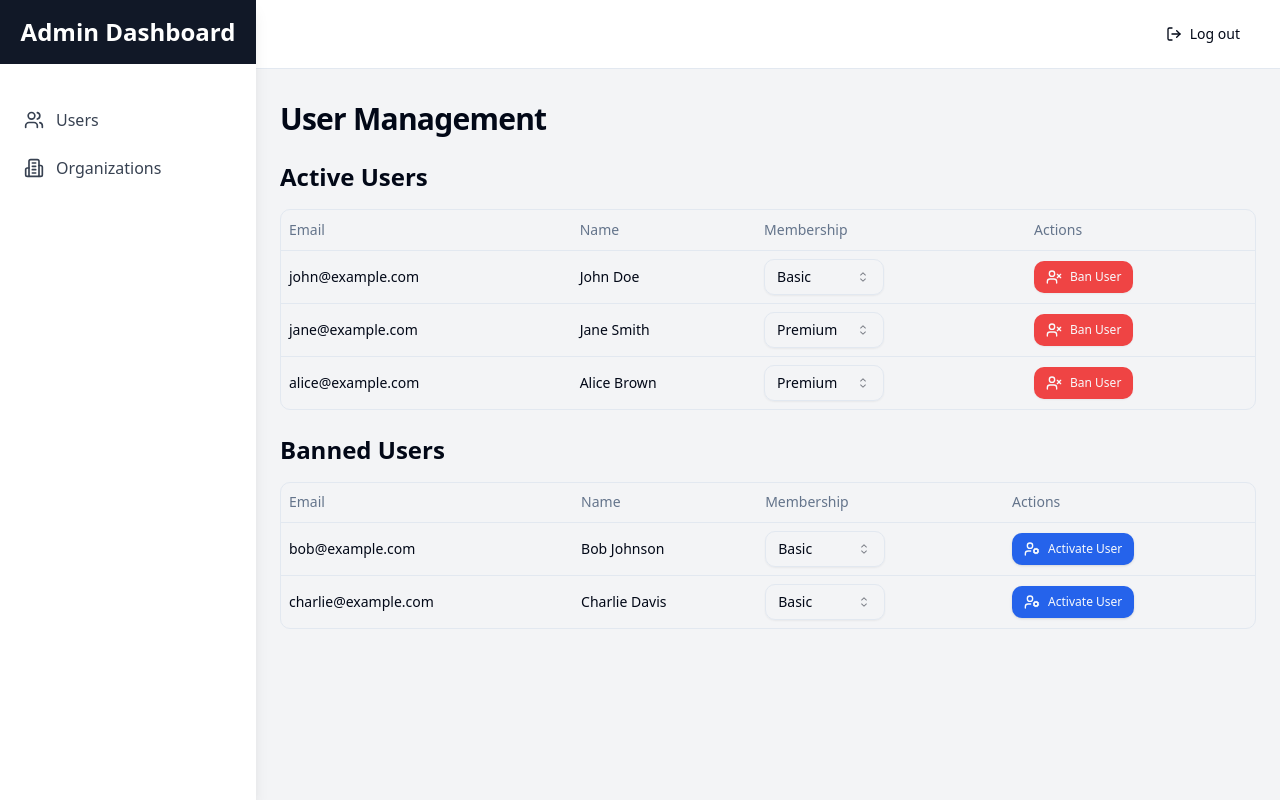
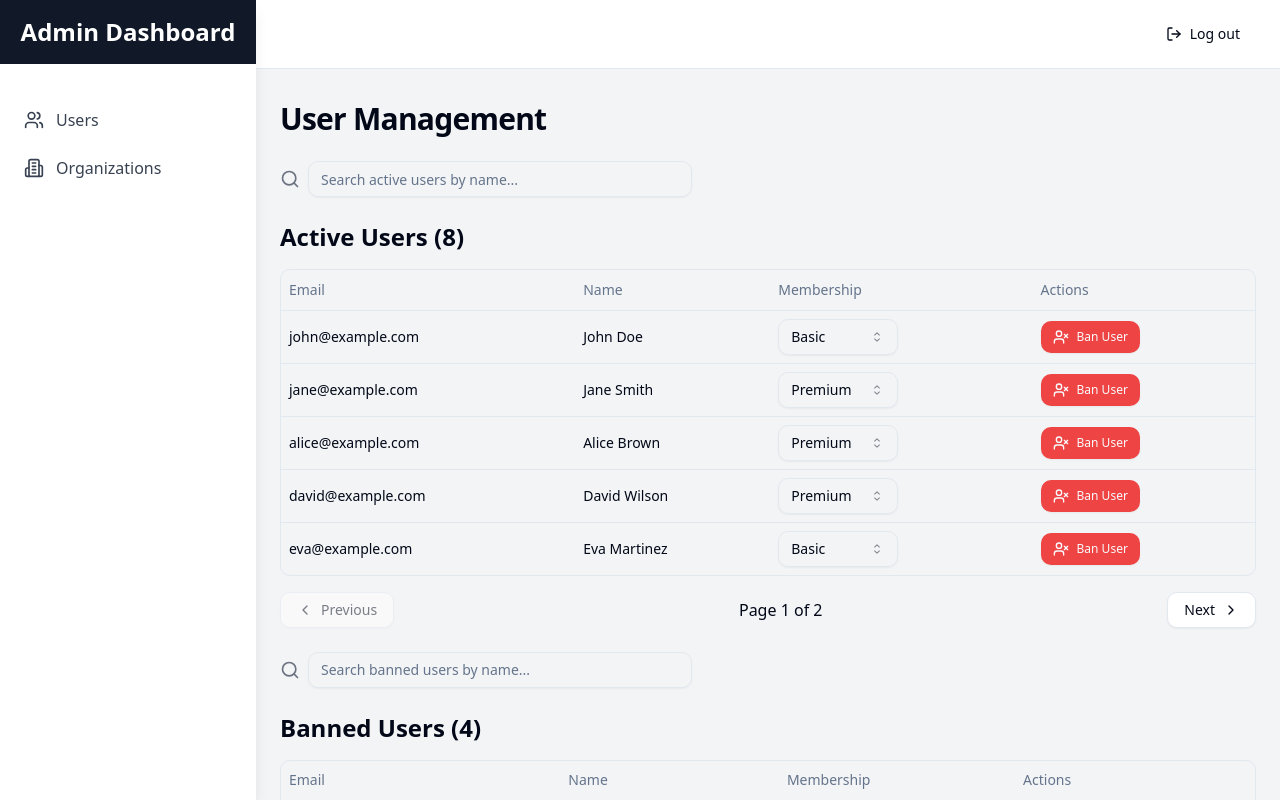
Before and after one commit to that-hoc-that-nghiep/mindgpt-fe, a React (Vite) app: page /admin/users in a window 1280 px wide. Built offline with nearby package versions, Linux system fonts and the light colour scheme.

Commit message:
fix: update search and pageable for user-management

```diff
--- a/src/pages/admin/user-management.tsx
+++ b/src/pages/admin/user-management.tsx
@@ -1,8 +1,9 @@
-import { useState } from 'react'
+import { useState, useEffect } from 'react'
 import { Table, TableBody, TableCell, TableHead, TableHeader, TableRow } from "@/components/ui/table"
 import { Button } from "@/components/ui/button"
+import { Input } from "@/components/ui/input"
 import { Select, SelectContent, SelectItem, SelectTrigger, SelectValue } from "@/components/ui/select"
-import { UserCog, UserX } from 'lucide-react'
+import { UserCog, UserX, Search, ChevronLeft, ChevronRight } from 'lucide-react'
 
 // Mock data for initial users
 const initialUsers = [
@@ -11,10 +12,37 @@ const initialUsers = [
   { id: 3, email: 'bob@example.com', name: 'Bob Johnson', membership: 'basic', status: 'banned' },
   { id: 4, email: 'alice@example.com', name: 'Alice Brown', membership: 'premium', status: 'active' },
   { id: 5, email: 'charlie@example.com', name: 'Charlie Davis', membership: 'basic', status: 'banned' },
+  { id: 6, email: 'david@example.com', name: 'David Wilson', membership: 'premium', status: 'active' },
+  { id: 7, email: 'eva@example.com', name: 'Eva Martinez', membership: 'basic', status: 'active' },
+  { id: 8, email: 'frank@example.com', name: 'Frank Taylor', membership: 'premium', status: 'banned' },
+  { id: 9, email: 'grace@example.com', name: 'Grace Lee', membership: 'basic', status: 'active' },
+  { id: 10, email: 'henry@example.com', name: 'Henry Clark', membership: 'premium', status: 'active' },
+  { id: 11, email: 'isabel@example.com', name: 'Isabel Rodriguez', membership: 'basic', status: 'banned' },
+  { id: 12, email: 'jack@example.com', name: 'Jack Thompson', membership: 'premium', status: 'active' },
 ]
 
 export default function UserManagement() {
   const [users, setUsers] = useState(initialUsers)
+  const [activeUsers, setActiveUsers] = useState(initialUsers.filter(user => user.status === 'active'))
+  const [bannedUsers, setBannedUsers] = useState(initialUsers.filter(user => user.status === 'banned'))
+  const [activeSearchTerm, setActiveSearchTerm] = useState('')
+  const [bannedSearchTerm, setBannedSearchTerm] = useState('')
+  const [activeCurrentPage, setActiveCurrentPage] = useState(1)
+  const [bannedCurrentPage, setBannedCurrentPage] = useState(1)
+  const usersPerPage = 5
+
+  useEffect(() => {
+    const filteredActive = users.filter(user =>
+      user.status === 'active' && user.name.toLowerCase().includes(activeSearchTerm.toLowerCase())
+    )
+    const filteredBanned = users.filter(user =>
+      user.status === 'banned' && user.name.toLowerCase().includes(bannedSearchTerm.toLowerCase())
+    )
+    setActiveCurrentPage(1)
+    setBannedCurrentPage(1)
+    setActiveUsers(filteredActive)
+    setBannedUsers(filteredBanned)
+  }, [activeSearchTerm, bannedSearchTerm, users])
 
   const handleRoleChange = (userId: number, newRole: string) => {
     setUsers(users.map(user =>
@@ -23,17 +51,28 @@ export default function UserManagement() {
   }
 
   const handleStatusChange = (userId: number) => {
-    setUsers(users.map(user =>
-      user.id === userId ? { ...user, status: user.status === 'active' ? 'banned' : 'active' } : user
-    ))
+    setUsers(users.map(user => {
+      if (user.id === userId) {
+        const newStatus = user.status === 'active' ? 'banned' : 'active'
+        return { ...user, status: newStatus }
+      }
+      return user
+    }))
   }
 
-  const activeUsers = users.filter(user => user.status === 'active')
-  const bannedUsers = users.filter(user => user.status === 'banned')
+  const UserTable = ({ users, currentPage, setCurrentPage, title }: {
+    users: typeof initialUsers,
+    currentPage: number,
+    setCurrentPage: (page: number) => void,
+    title: string
+  }) => {
+    const indexOfLastUser = currentPage * usersPerPage
+    const indexOfFirstUser = indexOfLastUser - usersPerPage
+    const currentUsers = users.slice(indexOfFirstUser, indexOfLastUser)
 
-  const UserTable = ({ users, title }: { users: typeof initialUsers, title: string }) => (
+    return (
       <div className="mt-8">
-      <h2 className="text-2xl font-semibold mb-4">{title}</h2>
+        <h2 className="text-2xl font-semibold mb-4">{title} ({users.length})</h2>
         <div className="rounded-md border">
           <Table>
             <TableHeader>
@@ -45,7 +84,7 @@ export default function UserManagement() {
               </TableRow>
             </TableHeader>
             <TableBody>
-            {users.map(user => (
+              {currentUsers.map(user => (
                 <TableRow key={user.id}>
                   <TableCell>{user.email}</TableCell>
                   <TableCell>{user.name}</TableCell>
@@ -87,14 +126,64 @@ export default function UserManagement() {
             </TableBody>
           </Table>
         </div>
+        <div className="flex items-center justify-between mt-4">
+          <Button
+            onClick={() => setCurrentPage(currentPage - 1)}
+            disabled={currentPage === 1}
+            variant="outline"
+          >
+            <ChevronLeft className="h-4 w-4 mr-2" /> Previous
+          </Button>
+          <span>Page {currentPage} of {Math.ceil(users.length / usersPerPage)}</span>
+          <Button
+            onClick={() => setCurrentPage(currentPage + 1)}
+            disabled={indexOfLastUser >= users.length}
+            variant="outline"
+          >
+            Next <ChevronRight className="h-4 w-4 ml-2" />
+          </Button>
+        </div>
       </div>
     )
+  }
 
   return (
     <div className="space-y-6">
       <h1 className="text-3xl font-bold tracking-tight">User Management</h1>
-      <UserTable users={activeUsers} title="Active Users" />
-      <UserTable users={bannedUsers} title="Banned Users" />
+
+      {/* Search and Table for Active Users */}
+      <div className="flex items-center space-x-2 mb-4">
+        <Search className="h-5 w-5 text-gray-500" />
+        <Input
+          type="text"
+          placeholder={`Search active users by name...`}
+          onChange={(e) => setActiveSearchTerm(e.target.value)}
+          className="max-w-sm"
+        />
+      </div>
+      <UserTable
+        users={activeUsers}
+        currentPage={activeCurrentPage}
+        setCurrentPage={setActiveCurrentPage}
+        title="Active Users"
+      />
+
+      {/* Search and Table for Banned Users */}
+      <div className="flex items-center space-x-2 mb-4">
+        <Search className="h-5 w-5 text-gray-500" />
+        <Input
+          type="text"
+          placeholder={`Search banned users by name...`}
+          onChange={(e) => setBannedSearchTerm(e.target.value)}
+          className="max-w-sm"
+        />
+      </div>
+      <UserTable
+        users={bannedUsers}
+        currentPage={bannedCurrentPage}
+        setCurrentPage={setBannedCurrentPage}
+        title="Banned Users"
+      />
     </div>
   )
 }
```
Lines whose indentation alone changed are shown as unchanged.
